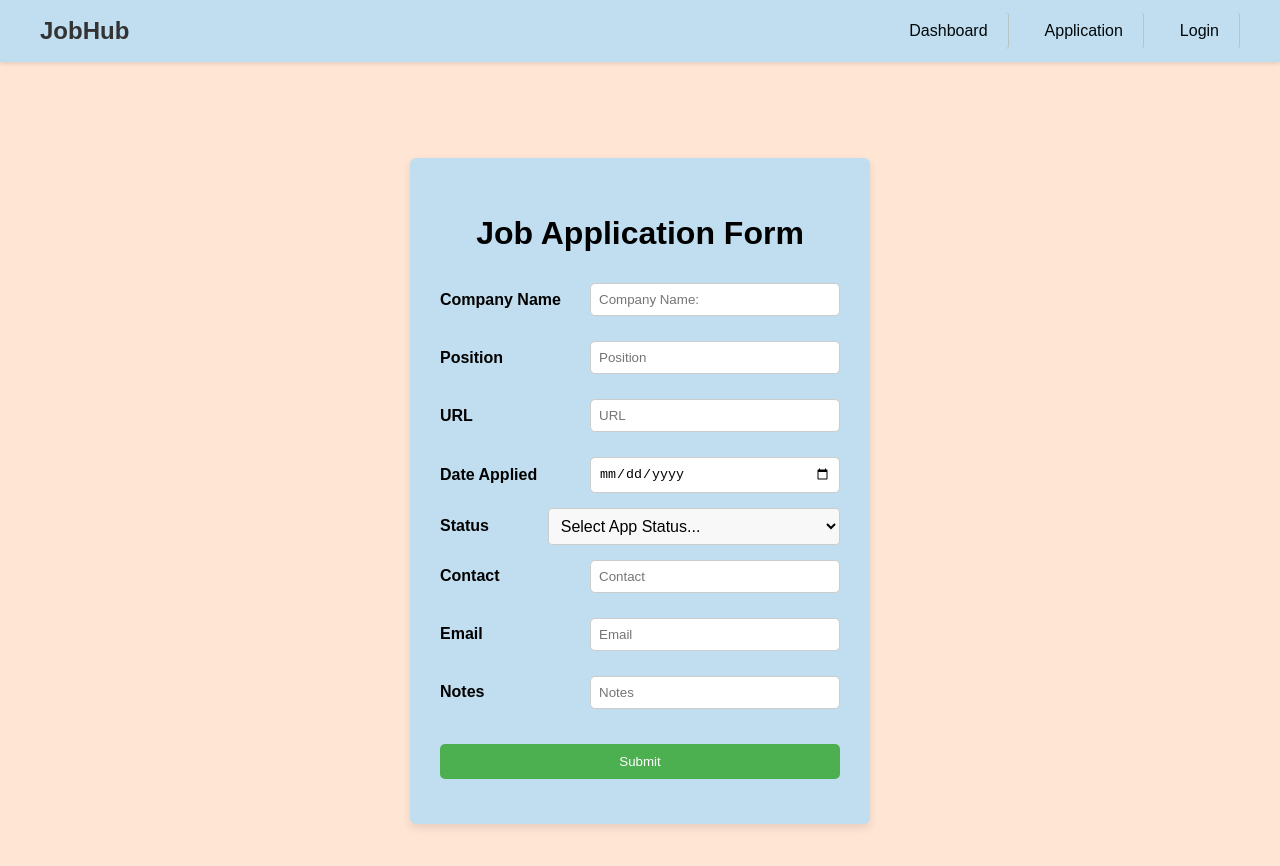
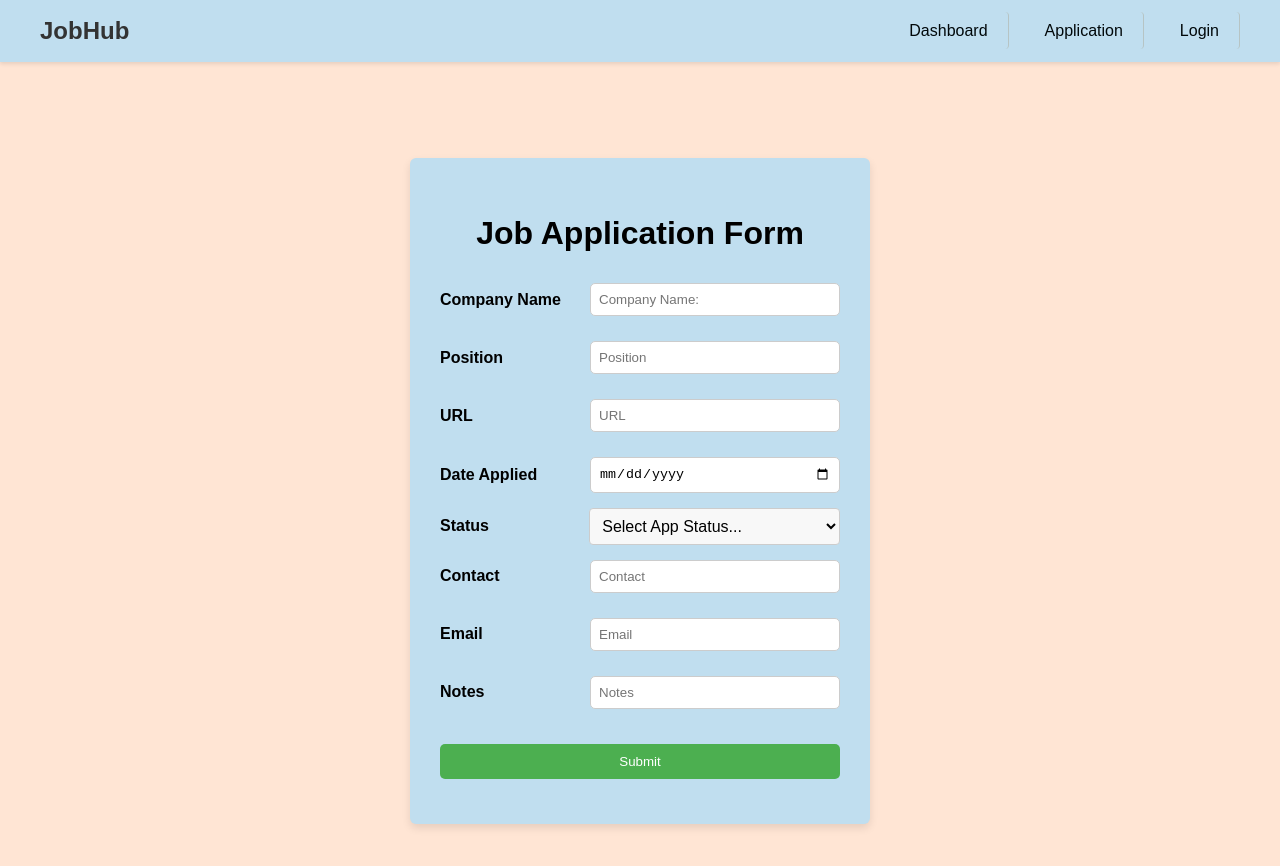
Before and after one commit to awesome-panda-whale/job-hub, a React app in the folder client/: page /users/dashboard in a window 1280 px wide. Shown: the top 866 px of the page. Built offline with nearby package versions, Linux system fonts and the light colour scheme.

Commit message:
update select style

```diff
--- a/client/src/components/dashboard.jsx
+++ b/client/src/components/dashboard.jsx
@@ -90,7 +90,6 @@ const dashboard = () => {
   return (
     <div className='main'>
       <br></br>
-      {/* <h1 className='header'>JobHub</h1> */}
       <div className='dashboard-top-container'>
         <div className='form_box'>
           <form className='inputs' onSubmit={handleSubmit}>
--- a/client/src/scss/styles.scss
+++ b/client/src/scss/styles.scss
@@ -35,20 +35,6 @@ body {
   max-width: 100%;
   height: auto
 }
-
-// .main {
-//   background-color: rgba(32, 123, 58, 0.601);
-//   display: flex;
-//   flex-direction: column;
-//   padding: 20px;
-//   justify-content: flex-start;
-//   align-items: center;
-// }
-
-// .dashboard-top-container {
-//   background-color: rgb(75, 112, 93);
-//   margin-top: 30px;
-// }
 
 .header {
   font-family: 'Roboto', Arial, sans-serif;
@@ -108,7 +94,7 @@ body {
 }
 
 .input-field select {
-  width: 100%;
+  width: 63%;
   padding: 8px;
   font-size: 16px;
   border: 1px solid #ccc;
@@ -180,10 +166,8 @@ body {
 }
 
 .navbar-link {
-  // background-color: #dfebf2;
   color : rgb(1, 8, 10);
   padding: 10px 20px;
-  // border-right-style: dashed solid;
   border-right: 1px  solid rgb(182, 196, 196)
 }
 
```
